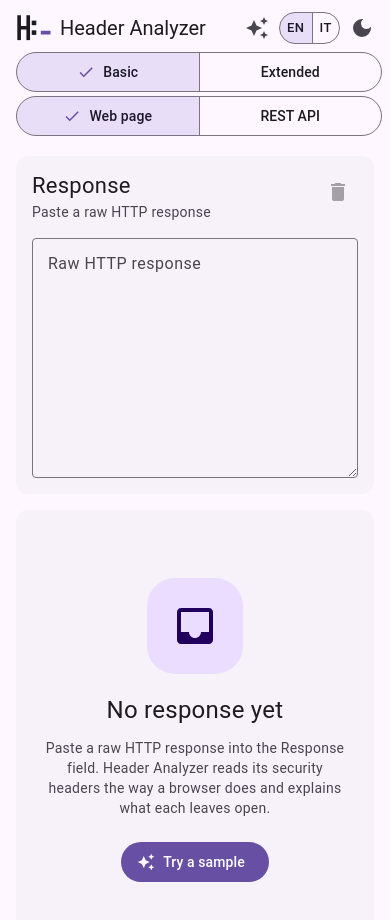
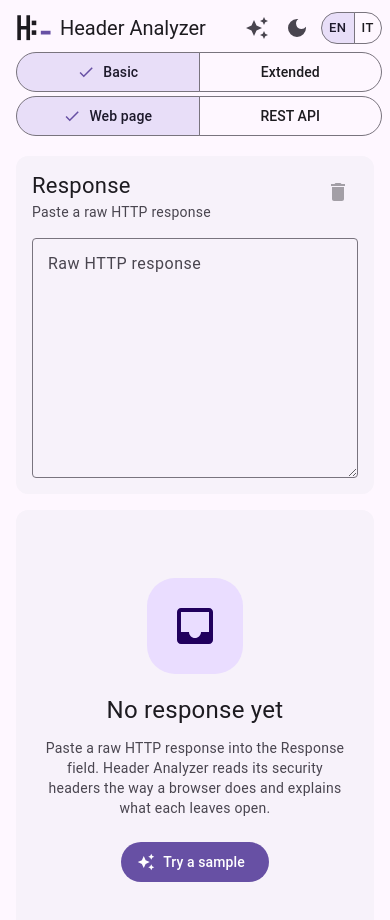
Before and after one commit to frankheat/header-analyzer, a website: page index.html in a window 390 px wide. Drawn offline with Linux system fonts and the light colour scheme.

Commit message:
Move the EN|IT selector to the right end of the app bar
The samples and theme icons stay together, and the language selector closes the bar, where it is usually looked for.

```diff
--- a/assets/styles.css
+++ b/assets/styles.css
@@ -551,7 +551,7 @@
 .check-outcomes strong { font-weight: 500; }
 
 /* Language switch: a compact segmented pair, the active language highlighted */
-.segmented.lang-switch { height: 32px; margin: 0 4px; }
+.segmented.lang-switch { height: 32px; margin: 0 4px 0 8px; }
 .segmented.lang-switch button { min-width: 0; padding: 0 10px; font-size: 13px; letter-spacing: 0.5px; }
 .segmented.lang-switch button:first-child { border-radius: 16px 0 0 16px; }
 .segmented.lang-switch button:last-child { border-radius: 0 16px 16px 0; }
@@ -561,6 +561,6 @@
   .top-app-bar { column-gap: 8px; }
   .app-bar-title { gap: 8px; }
   .app-bar-title h1 { font-size: 20px; }
-  .segmented.lang-switch { margin: 0 2px; }
+  .segmented.lang-switch { margin: 0 0 0 4px; }
   .segmented.lang-switch button { padding: 0 7px; }
 }
--- a/index.html
+++ b/index.html
@@ -64,14 +64,14 @@
         </button>
         <div class="menu" id="samples-menu" role="menu" aria-labelledby="samples-button" hidden></div>
       </div>
+      <button type="button" class="icon-button theme-toggle" id="theme-button" title="Switch to dark theme" aria-label="Switch to dark theme">
+        <svg class="ic-dark" aria-hidden="true"><use href="#i-dark"></use></svg>
+        <svg class="ic-light" aria-hidden="true"><use href="#i-light"></use></svg>
+      </button>
       <div class="segmented lang-switch" role="radiogroup" aria-label="Language" data-i18n-attr="aria-label:language" id="lang-control">
         <button type="button" role="radio" data-lang="en" lang="en" title="English" aria-checked="true">EN</button>
         <button type="button" role="radio" data-lang="it" lang="it" title="Italiano" aria-checked="false">IT</button>
       </div>
-      <button type="button" class="icon-button theme-toggle" id="theme-button" title="Switch to dark theme" aria-label="Switch to dark theme">
-        <svg class="ic-dark" aria-hidden="true"><use href="#i-dark"></use></svg>
-        <svg class="ic-light" aria-hidden="true"><use href="#i-light"></use></svg>
-      </button>
     </nav>
   </header>
 
```
Also changed, not shown: dist/header-analyzer.html.
